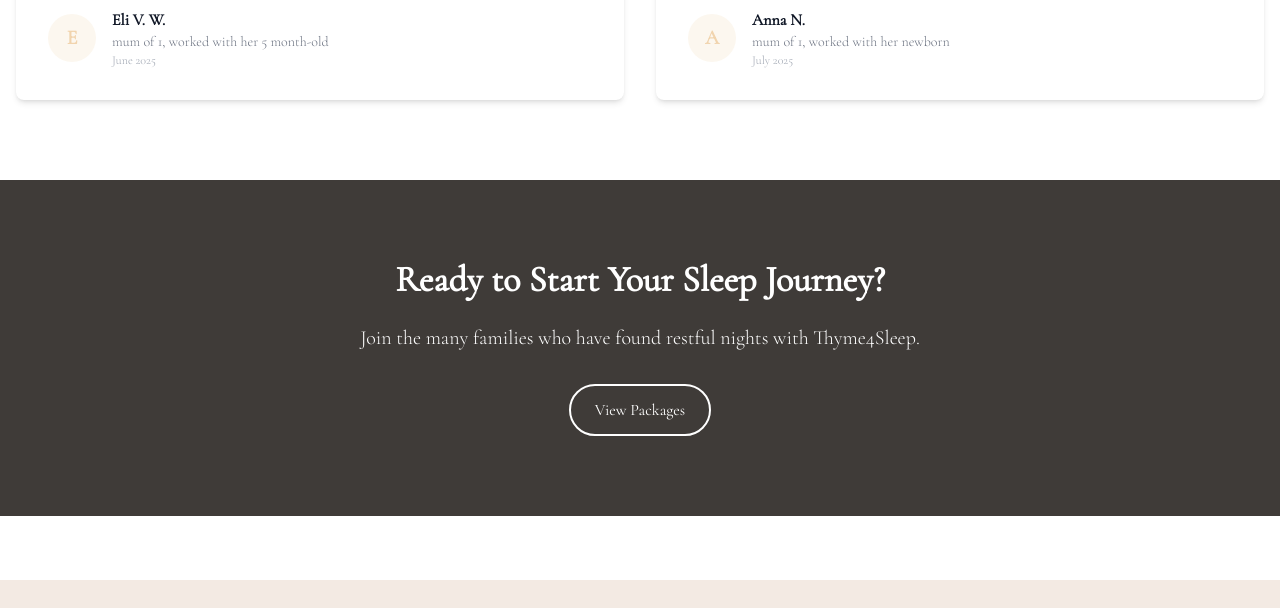
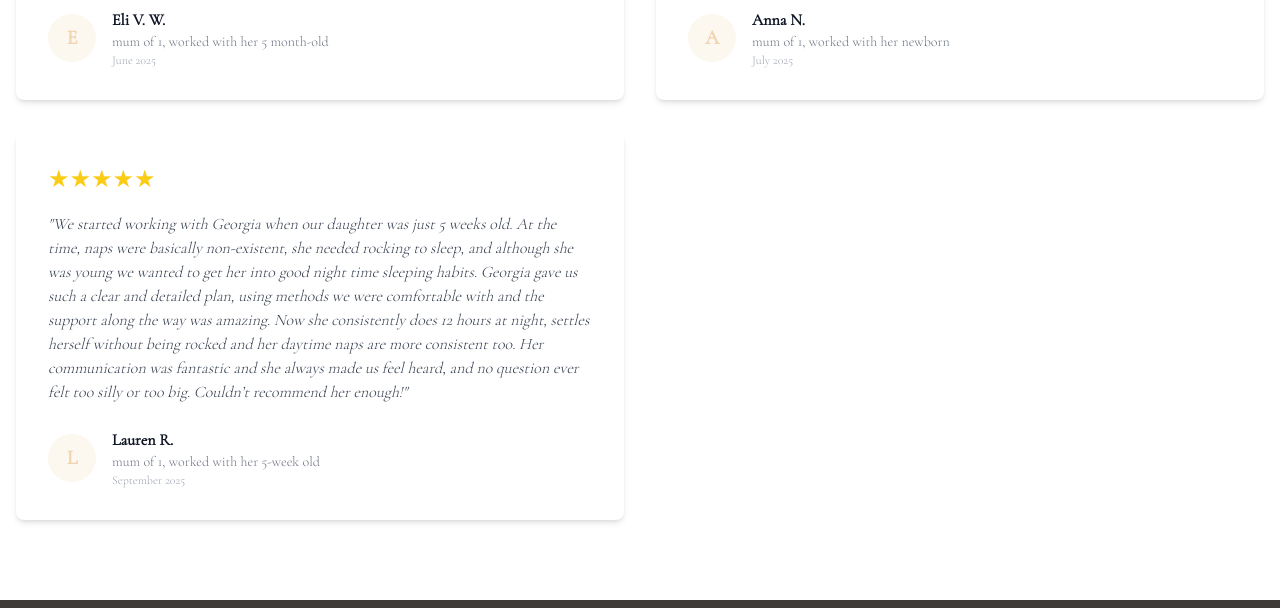
Before and after one commit to Matthewjmiller07/Thyme4Sleep, an Astro site: page /testimonials in a window 1280 px wide. Shown: the part 1340-1948 px from the top of the page. Built offline with nearby package versions, Linux system fonts and the light colour scheme; Astro itself is replaced by a stand-in of ours; a web font is replaced by a local one.

Commit message:
Lauren review

```diff
--- a/src/pages/testimonials.astro
+++ b/src/pages/testimonials.astro
@@ -40,6 +40,14 @@ We're so grateful for Georgia's help and would highly recommend her to any paren
     rating: 5,
     content: 'You coached me through the basics of good sleep habits before my baby was born which was a huge help as I spent the first week after he was born in hospital with him and from our first day we were set on a good path. Even though my baby was a month premature with your guidance he starting sleeping through at 12 weeks. Her support, clear and precise guidance and no judgment advice helped me and my baby sleep though and have the best start to our life together.',
     date: 'July 2025'
+  },
+  {
+    id: 5,
+    name: 'Lauren R.',
+    description: 'mum of 1, worked with her 5-week old',
+    rating: 5,
+    content: `We started working with Georgia when our daughter was just 5 weeks old. At the time, naps were basically non-existent, she needed rocking to sleep, and although she was young we wanted to get her into good night time sleeping habits. Georgia gave us such a clear and detailed plan, using methods we were comfortable with and the support along the way was amazing. Now she consistently does 12 hours at night, settles herself without being rocked and her daytime naps are more consistent too. Her communication was fantastic and she always made us feel heard, and no question ever felt too silly or too big. Couldn’t recommend her enough!`,
+    date: 'September 2025'
   }
 ];
 
```
Also changed, not shown: 2 other files.
